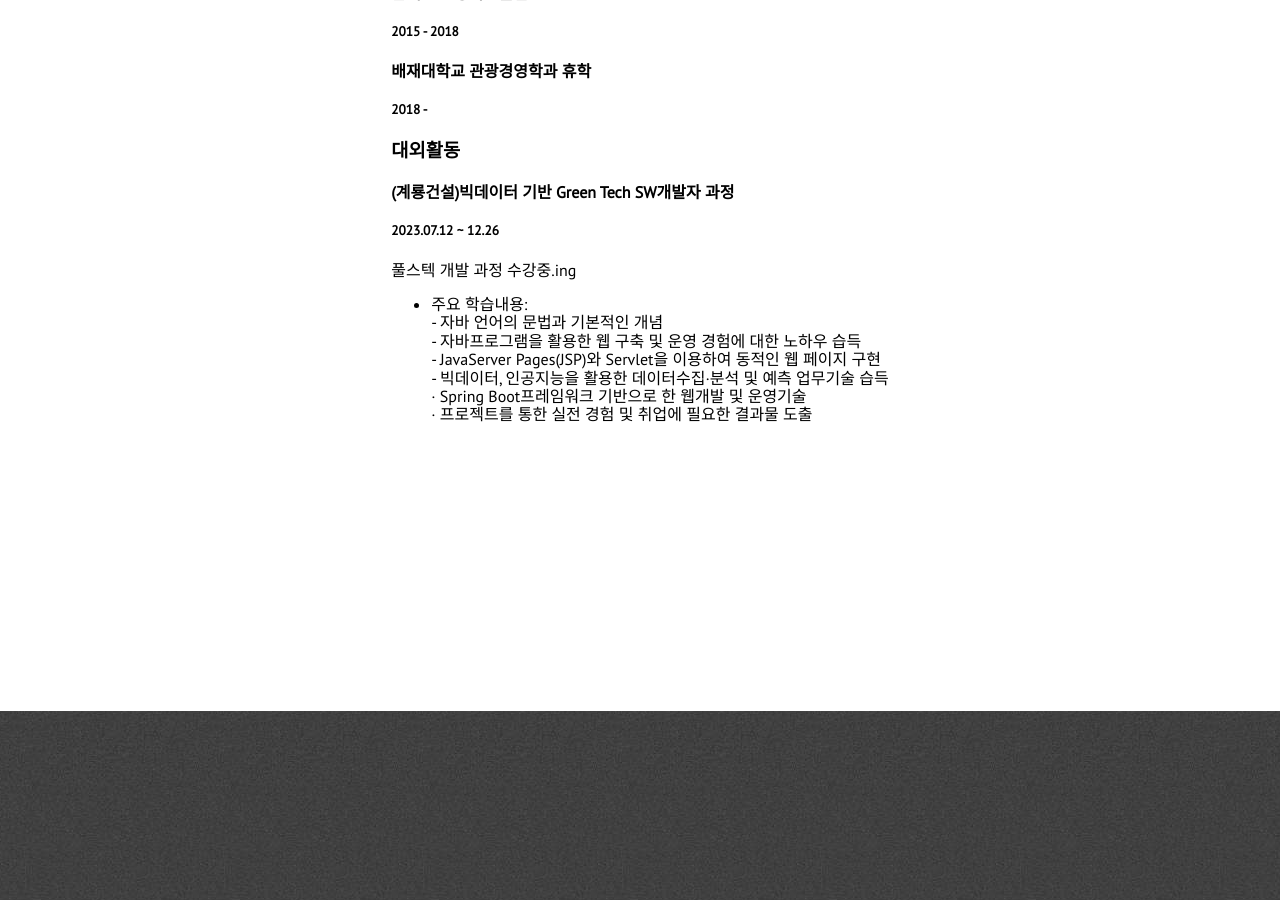
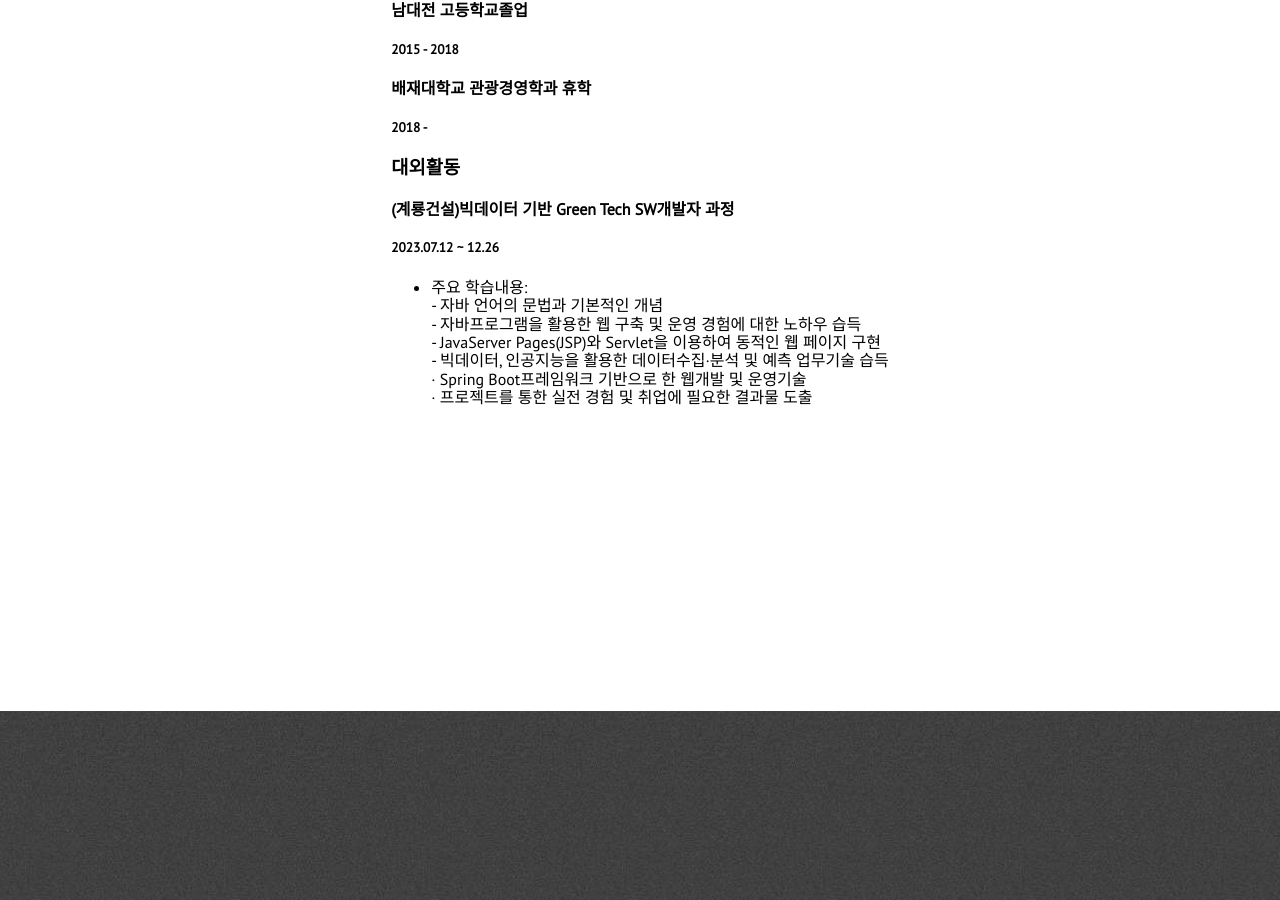
Before and after one commit to YoungGyu99/YoungGyu99.github.io, a Jekyll site: the page built from index.html, in a window 1280 px wide and 900 px high, scrolled down 1249 px. Built offline with Jekyll 4.4.1, drawn with Linux system fonts in a browser that asks for light colours; nearby versions of some CDN libraries.

Commit message:
Update about.html

```diff
--- a/_includes/about.html
+++ b/_includes/about.html
@@ -13,15 +13,12 @@
                     <h5>2018 - </h5>
                 </div>
             </div>
-
-
             <!--대외활동-->
             <div class="col-lg-6" data-aos="fade-up" data-aos-delay="100">
                 <h3 class="resume-title">대외활동</h3>
                 <div class="resume-item">
                     <h4>(계룡건설)빅데이터 기반 Green Tech SW개발자 과정</h4>
                     <h5>2023.07.12 ~ 12.26</h5>
-                <p> 풀스텍 개발 과정 수강중.ing</p>
                     <ul>
                         <li>주요 학습내용:<br/>
                             - 자바 언어의 문법과 기본적인 개념<br/>
@@ -30,7 +27,10 @@
                             - 빅데이터, 인공지능을 활용한 데이터수집·분석 및 예측 업무기술 습득<br/>
                             · Spring Boot프레임워크 기반으로 한 웹개발 및 운영기술<br/>
                             · 프로젝트를 통한 실전 경험 및 취업에 필요한 결과물 도출<br/>
-
                         </li>
+                    </ul>
+                </div>
+            </div>
+        </div>
     </section>
 </div>
```
Lines whose indentation alone changed are shown as unchanged.
